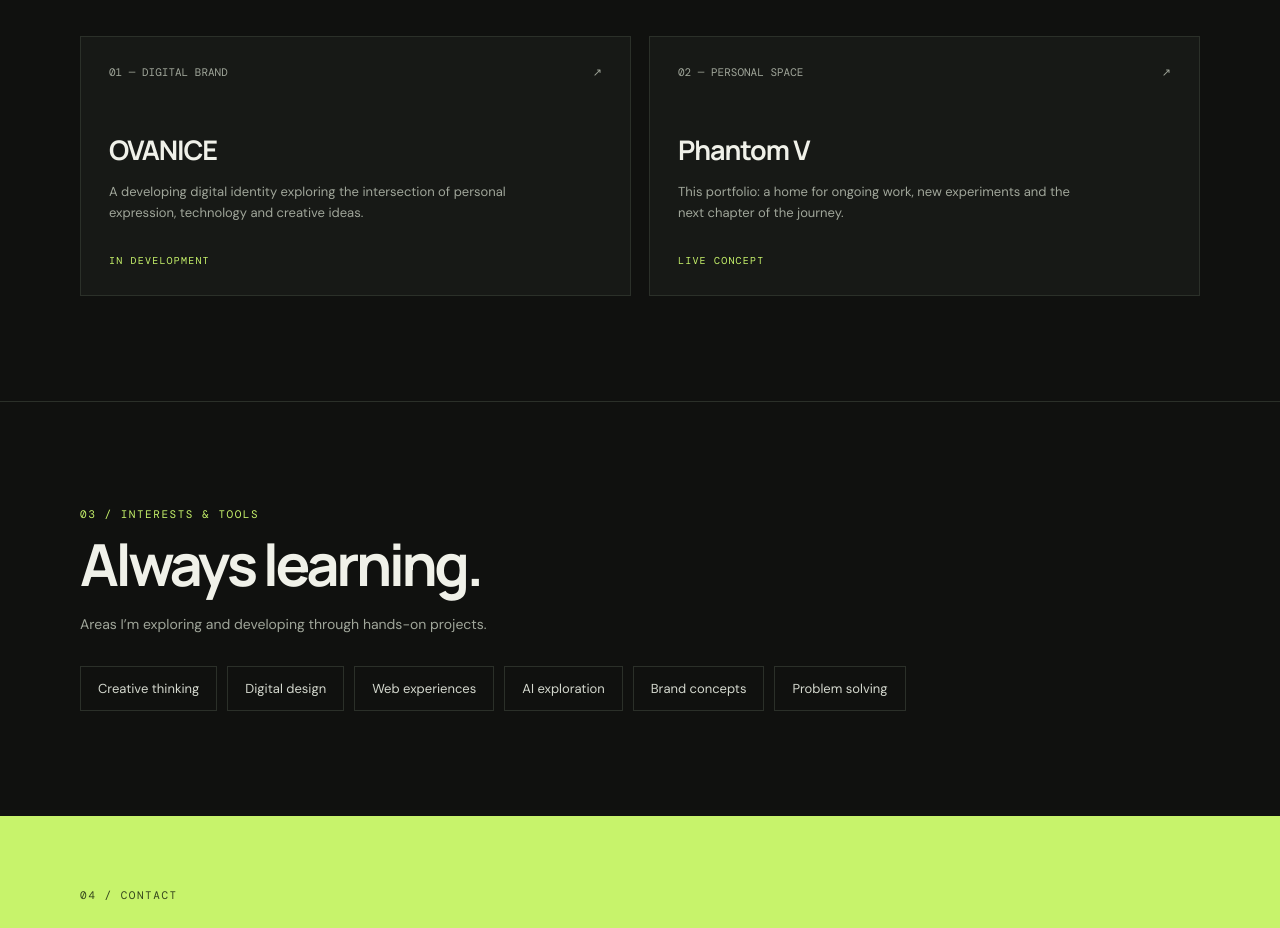
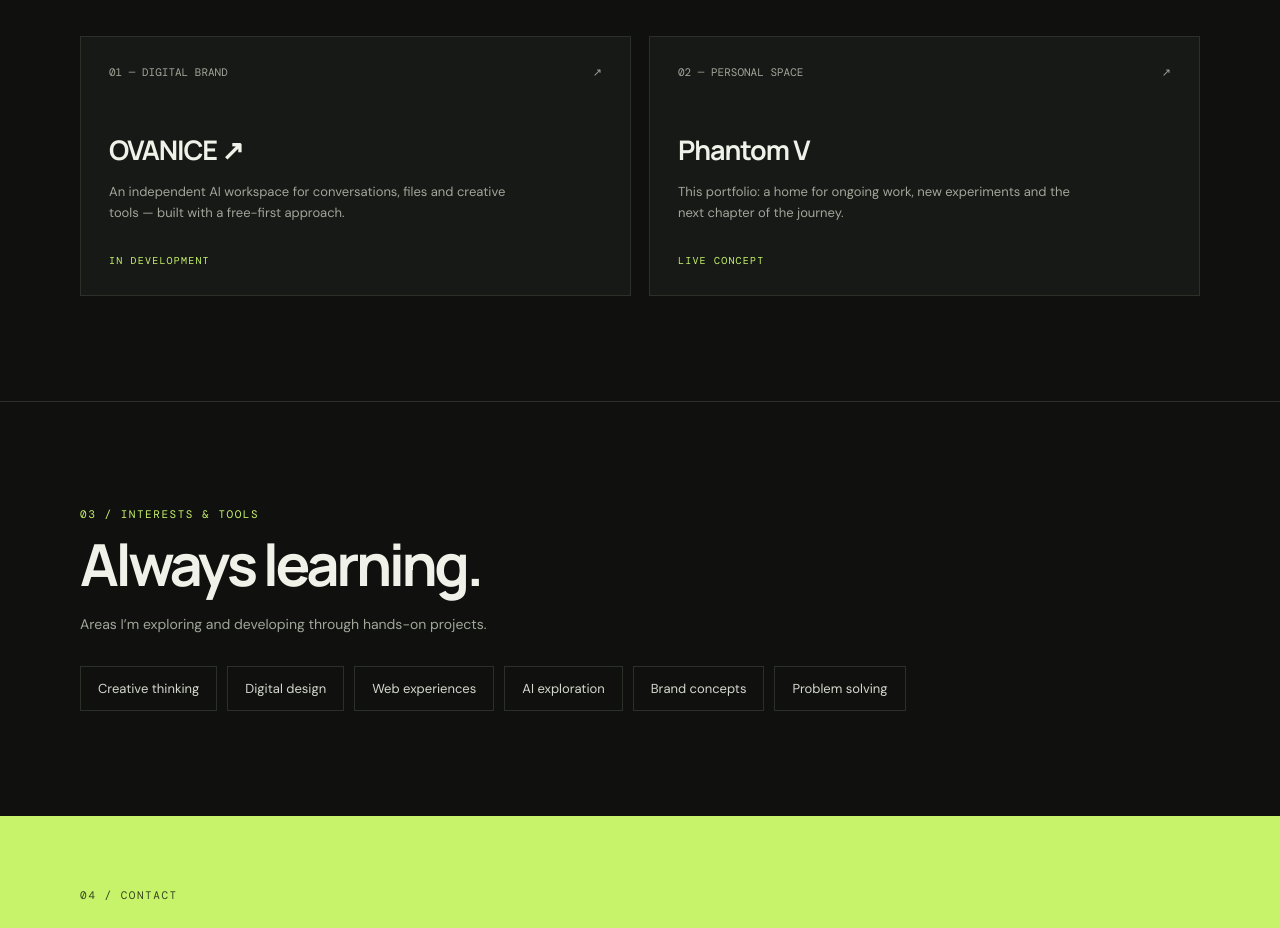
Before and after one commit to vajibola660-lang/Phantom-veil-, a plain HTML site: page index.html in a window 1280 px wide. Shown: the part 1640-2568 px from the top of the page. Drawn offline with nearby package versions, Linux system fonts and the light colour scheme.

Commit message:
Connect Phantom V portfolio to OVANICE

```diff
--- a/index.html
+++ b/index.html
@@ -31,7 +31,7 @@ footer{padding:28px 0;color:var(--muted);font:10px var(--mono);letter-spacing:.0
 <div class="hero-art" aria-label="Phantom V monogram artwork"><div class="orbit"></div><div class="monogram">V.</div><i class="spark s1"></i><i class="spark s2"></i><div class="art-note">THINK · CREATE · EVOLVE</div></div>
 </section>
 <section class="section" id="about"><div class="wrap"><div class="section-head"><div><div class="kicker">01 / About</div><h2>Curiosity drives<br>the process.</h2></div><p class="section-lead">A personal space for the things I’m learning, creating and bringing to life. Always exploring. Always building.</p></div><div class="about-grid"><p class="about-copy">I believe good ideas deserve thoughtful execution. My interests sit around <strong>digital experiences, creative problem-solving and emerging technology</strong>. This portfolio is where that journey takes shape — one experiment and one project at a time.</p><div class="facts"><div class="fact"><small>Approach</small><span>Curious by nature</span></div><div class="fact"><small>Mindset</small><span>Learn by building</span></div><div class="fact"><small>Focus</small><span>Digital creativity</span></div><div class="fact"><small>Based in</small><span>Nigeria</span></div></div></div></div></section>
-<section class="section" id="work"><div class="wrap"><div class="section-head"><div><div class="kicker">02 / Selected work</div><h2>Ideas in motion.</h2></div><p class="section-lead">A growing collection of experiments and projects. More work will be added as each piece is ready to share.</p></div><div class="projects"><article class="project"><div class="project-top"><span>01 — DIGITAL BRAND</span><span>↗</span></div><div><h3>OVANICE</h3><p>A developing digital identity exploring the intersection of personal expression, technology and creative ideas.</p></div><span class="status">In development</span></article><article class="project"><div class="project-top"><span>02 — PERSONAL SPACE</span><span>↗</span></div><div><h3>Phantom V</h3><p>This portfolio: a home for ongoing work, new experiments and the next chapter of the journey.</p></div><span class="status">Live concept</span></article></div></div></section>
+<section class="section" id="work"><div class="wrap"><div class="section-head"><div><div class="kicker">02 / Selected work</div><h2>Ideas in motion.</h2></div><p class="section-lead">A growing collection of experiments and projects. More work will be added as each piece is ready to share.</p></div><div class="projects"><article class="project"><div class="project-top"><span>01 — DIGITAL BRAND</span><span>↗</span></div><div><h3><a href="https://ovanice-ai-victor-7804.vercel.app" target="_blank" rel="noopener noreferrer">OVANICE ↗</a></h3><p>An independent AI workspace for conversations, files and creative tools — built with a free-first approach.</p></div><span class="status">In development</span></article><article class="project"><div class="project-top"><span>02 — PERSONAL SPACE</span><span>↗</span></div><div><h3>Phantom V</h3><p>This portfolio: a home for ongoing work, new experiments and the next chapter of the journey.</p></div><span class="status">Live concept</span></article></div></div></section>
 <section class="section" id="skills"><div class="wrap"><div class="kicker">03 / Interests & tools</div><h2>Always learning.</h2><p class="section-lead" style="margin-top:18px">Areas I’m exploring and developing through hands-on projects.</p><div class="skills"><span class="skill">Creative thinking</span><span class="skill">Digital design</span><span class="skill">Web experiences</span><span class="skill">AI exploration</span><span class="skill">Brand concepts</span><span class="skill">Problem solving</span></div></div></section>
 <section class="contact" id="contact"><div class="wrap"><div class="kicker">04 / Contact</div><h2>Have an idea?<br>Let’s make it real.</h2><p>Open to conversations, creative collaborations and interesting opportunities. Reach out through GitHub.</p><a class="btn" href="https://github.com/vajibola660-lang" target="_blank" rel="noopener noreferrer">Find me on GitHub ↗</a></div></section>
 </main>
```
